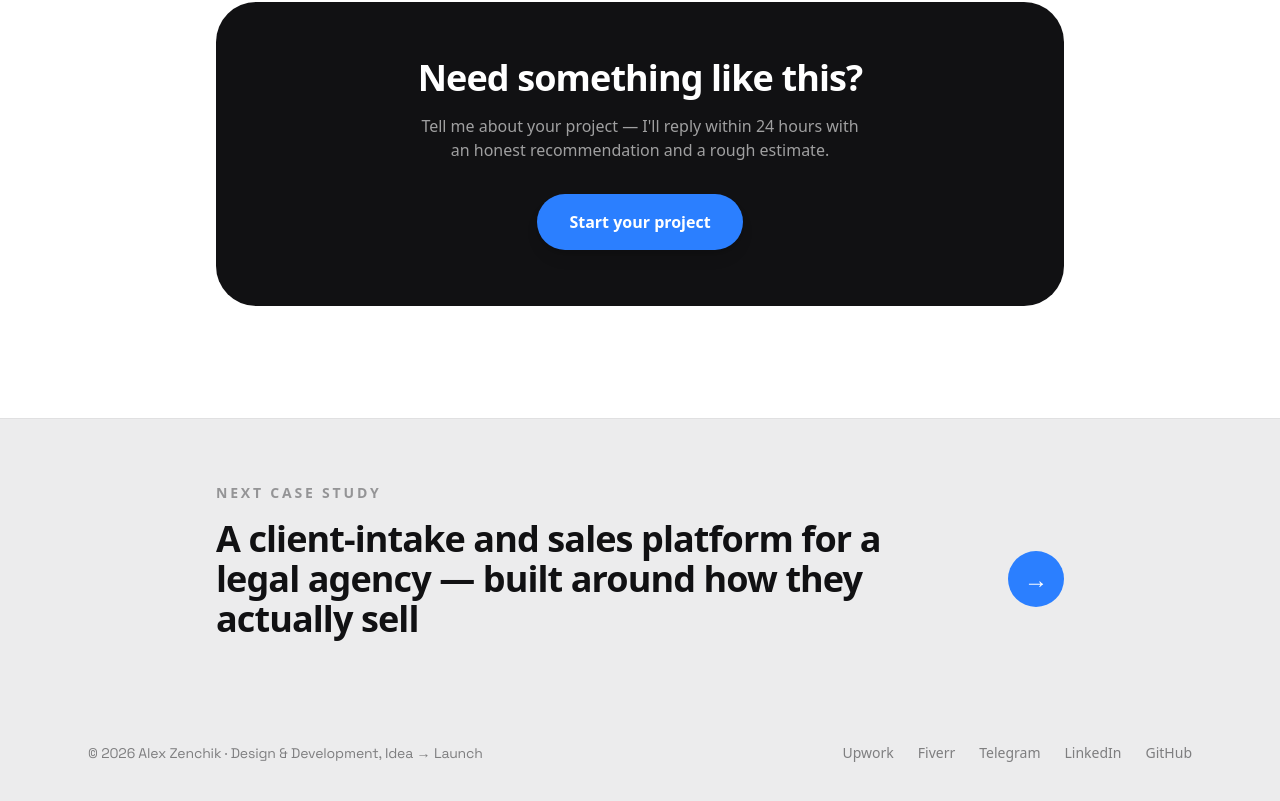
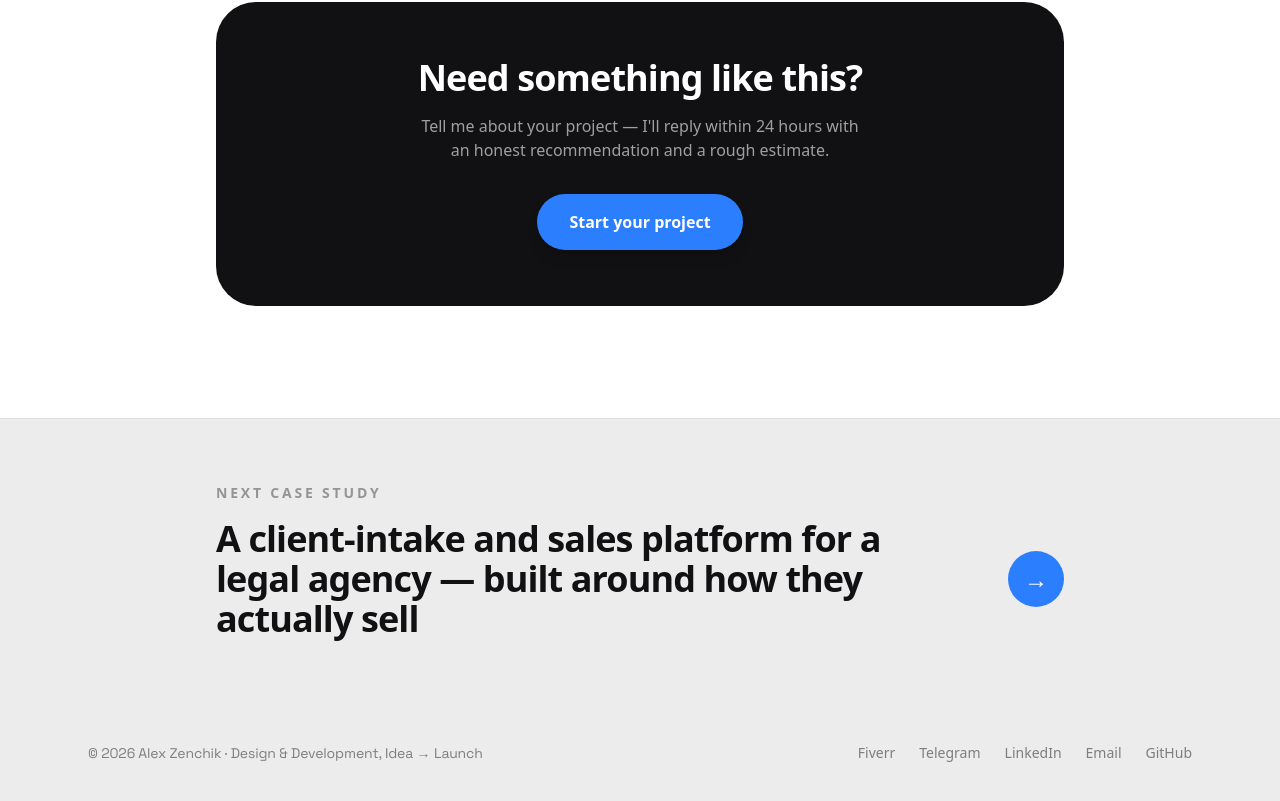
Before and after one commit to A1exZen/portfolio-website, a React (Vite) app: page /case-studies/auk-iot-plant-app in a window 1280 px wide. Shown: the part 4659-5460 px from the top of the page. Built offline with nearby package versions, Linux system fonts and the light colour scheme; a web font is replaced by a local one.

Commit message:
change links

```diff
--- a/src/cms/content.ts
+++ b/src/cms/content.ts
@@ -103,7 +103,7 @@ export const defaultContent: SiteContent = {
     line1: "I DESIGN & BUILD",
     line2: "WEBSITES & APPS",
     subtitle:
-      "From idea to launch — strategy, UX/UI design, and development handled end to end by one person. You explain the goal; I ship the product.",
+      "From idea to launch — strategy, UX/UI design, and development handled end to end. You explain the goal - I ship the product.",
     cards: [
       {
         label: "Auk IoT App",
@@ -415,23 +415,21 @@ export const defaultContent: SiteContent = {
   contact: {
     intro:
       "Tell me about your project — what you're building, who it's for, and where you're stuck. I reply within 24 hours with honest next steps, whether or not we end up working together.",
-    // TODO: replace the placeholder hrefs below with your real profile URLs.
     socials: [
-      { label: "Upwork", href: "https://www.upwork.com/freelancers/~YOUR_ID" },
-      { label: "Fiverr", href: "https://www.fiverr.com/YOUR_USERNAME" },
+      { label: "Fiverr", href: "https://www.fiverr.com/a1exzenchik" },
       { label: "Telegram", href: "https://t.me/lesha_zenchik" },
       { label: "LinkedIn", href: "https://linkedin.com/in/alexey-zenchik/" },
+      { label: "Email", href: "mailto:alexey129800@gmail.com" },
     ],
     email: "alexey129800@gmail.com",
   },
   footer: {
     name: "Alex Zenchik · Design & Development, Idea → Launch",
-    // TODO: replace the placeholder hrefs below with your real profile URLs.
     socials: [
-      { label: "Upwork", href: "https://www.upwork.com/freelancers/~YOUR_ID" },
-      { label: "Fiverr", href: "https://www.fiverr.com/YOUR_USERNAME" },
+      { label: "Fiverr", href: "https://www.fiverr.com/a1exzenchik" },
       { label: "Telegram", href: "https://t.me/lesha_zenchik" },
       { label: "LinkedIn", href: "https://linkedin.com/in/alexey-zenchik/" },
+      { label: "Email", href: "mailto:alexey129800@gmail.com" },
       { label: "GitHub", href: "https://github.com/A1exZen" },
     ],
   },
```
Also changed, not shown: 1 other file (tests, documents, lock files or other folders).
